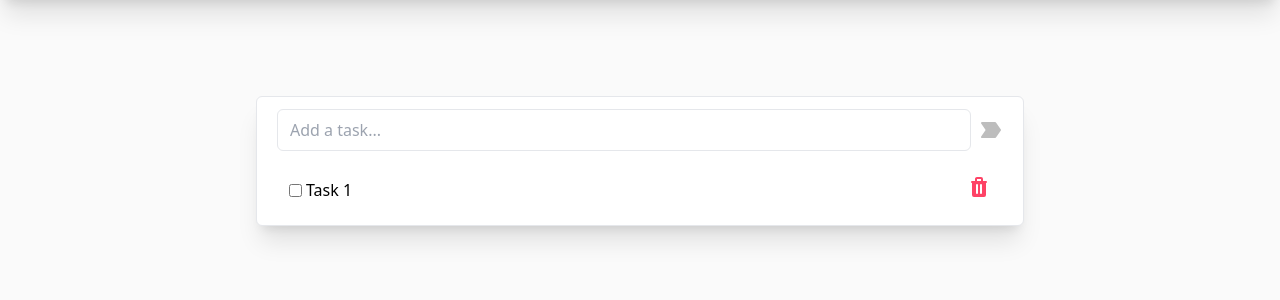
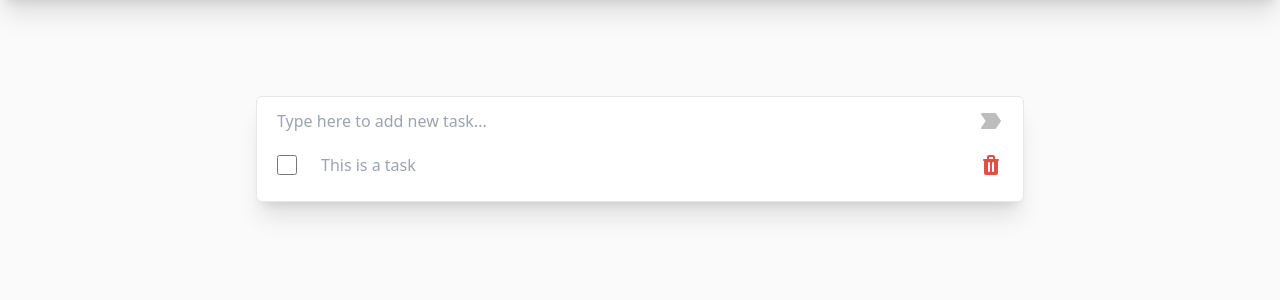
Before and after one commit to dngphuu/absinthe-todo, a Flask app: page / in a window 1280 px wide. Shown: the part 64-364 px from the top of the page. Run offline with Flask 3, Linux system fonts and the light colour scheme; the visitor is signed in with stand-in values (Sample User, id 1); some libraries are stand-ins or nearby versions.

Commit message:
Update styles and index template
- Modified static/css/output.css to improve styling
- Updated templates/index.html for better layout and structure

```diff
--- a/static/css/output.css
+++ b/static/css/output.css
@@ -580,8 +572,8 @@ video {
   margin-bottom: 12rem;
 }
 
-.ml-1 {
-  margin-left: 0.25rem;
+.mb-2 {
+  margin-bottom: 0.5rem;
 }
 
 .mr-1 {
@@ -632,8 +620,24 @@ video {
   height: 20px;
 }
 
-.h-0 {
-  height: 0px;
+.h-\[22px\] {
+  height: 22px;
+}
+
+.h-5 {
+  height: 1.25rem;
+}
+
+.h-4 {
+  height: 1rem;
+}
+
+.h-\[23px\] {
+  height: 23px;
+}
+
+.h-\[24px\] {
+  height: 24px;
 }
 
 .w-10 {
@@ -652,20 +656,40 @@ video {
   width: 20px;
 }
 
+.w-\[22px\] {
+  width: 22px;
+}
+
 .w-full {
   width: 100%;
 }
 
-.w-0 {
-  width: 0px;
+.w-5 {
+  width: 1.25rem;
+}
+
+.w-4 {
+  width: 1rem;
+}
+
+.w-\[23px\] {
+  width: 23px;
+}
+
+.w-\[24px\] {
+  width: 24px;
 }
 
 .max-w-3xl {
   max-width: 48rem;
 }
 
-.cursor-auto {
-  cursor: auto;
+.flex-1 {
+  flex: 1 1 0%;
+}
+
+.flex-grow {
+  flex-grow: 1;
 }
 
 .cursor-pointer {
@@ -728,22 +750,8 @@ video {
   border-width: 1px;
 }
 
-.border-b-4 {
-  border-bottom-width: 4px;
-}
-
-.border-l-2 {
-  border-left-width: 2px;
-}
-
-.border-purple-700 {
-  --tw-border-opacity: 1;
-  border-color: rgb(126 34 206 / var(--tw-border-opacity, 1));
-}
-
-.bg-\[\#24292e\] {
-  --tw-bg-opacity: 1;
-  background-color: rgb(36 41 46 / var(--tw-bg-opacity, 1));
+.border-none {
+  border-style: none;
 }
 
 .bg-\[\#3d72fe\] {
@@ -766,32 +774,8 @@ video {
   background-color: rgb(255 255 255 / var(--tw-bg-opacity, 1));
 }
 
-.bg-\[\#de5246\] {
-  --tw-bg-opacity: 1;
-  background-color: rgb(222 82 70 / var(--tw-bg-opacity, 1));
-}
-
-.bg-gradient-to-tr {
-  background-image: linear-gradient(to top right, var(--tw-gradient-stops));
-}
-
-.from-purple-600 {
-  --tw-gradient-from: #9333ea var(--tw-gradient-from-position);
-  --tw-gradient-to: rgb(147 51 234 / 0) var(--tw-gradient-to-position);
-  --tw-gradient-stops: var(--tw-gradient-from), var(--tw-gradient-to);
-}
-
-.to-purple-500 {
-  --tw-gradient-to: #a855f7 var(--tw-gradient-to-position);
-}
-
 .p-3 {
   padding: 0.75rem;
-}
-
-.px-3 {
-  padding-left: 0.75rem;
-  padding-right: 0.75rem;
 }
 
 .px-5 {
@@ -799,19 +783,19 @@ video {
   padding-right: 1.25rem;
 }
 
-.py-2 {
-  padding-top: 0.5rem;
-  padding-bottom: 0.5rem;
-}
-
 .py-4 {
   padding-top: 1rem;
   padding-bottom: 1rem;
 }
 
-.px-3\.5 {
-  padding-left: 0.875rem;
-  padding-right: 0.875rem;
+.px-2 {
+  padding-left: 0.5rem;
+  padding-right: 0.5rem;
+}
+
+.py-1 {
+  padding-top: 0.25rem;
+  padding-bottom: 0.25rem;
 }
 
 .text-center {
--- a/templates/index.html
+++ b/templates/index.html
@@ -42,8 +42,8 @@
       <div class="flex justify-around">
         <input
           type="text"
-          placeholder="Add a task..."
-          class="mr-2 w-full rounded-md border px-3 py-2 focus:outline-none focus:ring-2 focus:ring-blue-500"
+          placeholder="Type here to add new task..."
+          class="mr-2 w-full rounded-md focus:outline-none"
         />
         <button type="submit">
           <svg
@@ -63,24 +63,32 @@
           </svg>
         </button>
       </div>
+
       <!-- Display tasks -->
-      <ul class="mt-4 space-y-2">
-        <li class="px-3 py-2">
-          <div class="flex items-center justify-between">
-            <div class="flex items-center">
-              <input type="checkbox" id="task-1" />
-              <label class="ml-1" for="task-1">Task 1</label>
-            </div>
-            <div>
-              <!-- Delete task -->
+      <div class="mt-4 w-full">
+        <ul class="w-full">
+          <li class="mb-2 flex w-full items-center justify-between">
+            <input
+              type="checkbox"
+              name="Task 1"
+              id="task1"
+              class="mr-4 h-5 w-5 cursor-pointer"
+            />
+            <input
+              type="text"
+              name="task1_content"
+              id="task1_content"
+              placeholder="This is a task"
+              class="flex-1 border-none px-2 py-1 focus:outline-none"
+            />
             <button>
               <svg
-                  class="text-white-800 h-6 w-6"
+                class="text-black-800 h-[24px] w-[24px]"
                 aria-hidden="true"
                 xmlns="http://www.w3.org/2000/svg"
                 width="24"
                 height="24"
-                  fill="#fe4366"
+                fill="#de5246"
                 viewBox="0 0 24 24"
               >
                 <path
@@ -90,10 +98,9 @@
                 />
               </svg>
             </button>
-            </div>
-          </div>
           </li>
         </ul>
+      </div>
     </main>
   </body>
 </html>
```
Also changed, not shown: other parts of static/css/output.css (+9 -127 lines). Lines whose indentation alone changed are shown as unchanged.
